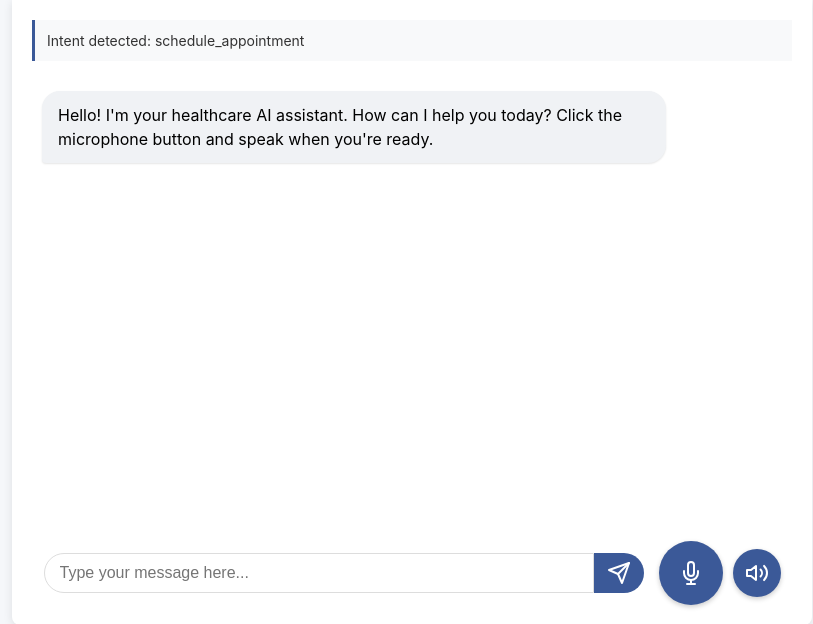
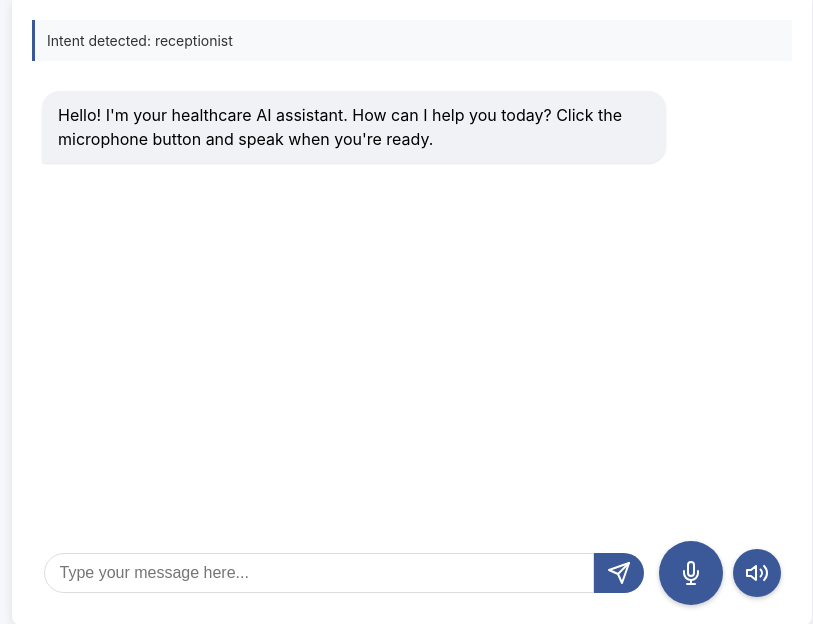
Before and after one commit to 0xneobyte/MedAgent, a Flask app: page /conversation/1 in a window 1280 px wide. Shown: the part 150-774 px from the top of the page, without its empty margins (228-1041 px from the left). Run offline with Flask 3, Linux system fonts and the light colour scheme; parts of the project's set-up code (start-up, migrations or seed data) failed here and were passed over.

Commit message:
Update intent detection in chat interface from 'schedule_appointment' to 'receptionist' for improved clarity in user interactions.

```diff
--- a/app/templates/index.html
+++ b/app/templates/index.html
@@ -256,7 +256,7 @@
 
       <div class="chat-interface">
         <div class="status-box" id="status-box">
-          Intent detected: schedule_appointment
+          Intent detected: receptionist
         </div>
 
         <div class="chat-messages" id="chat-messages">
```
